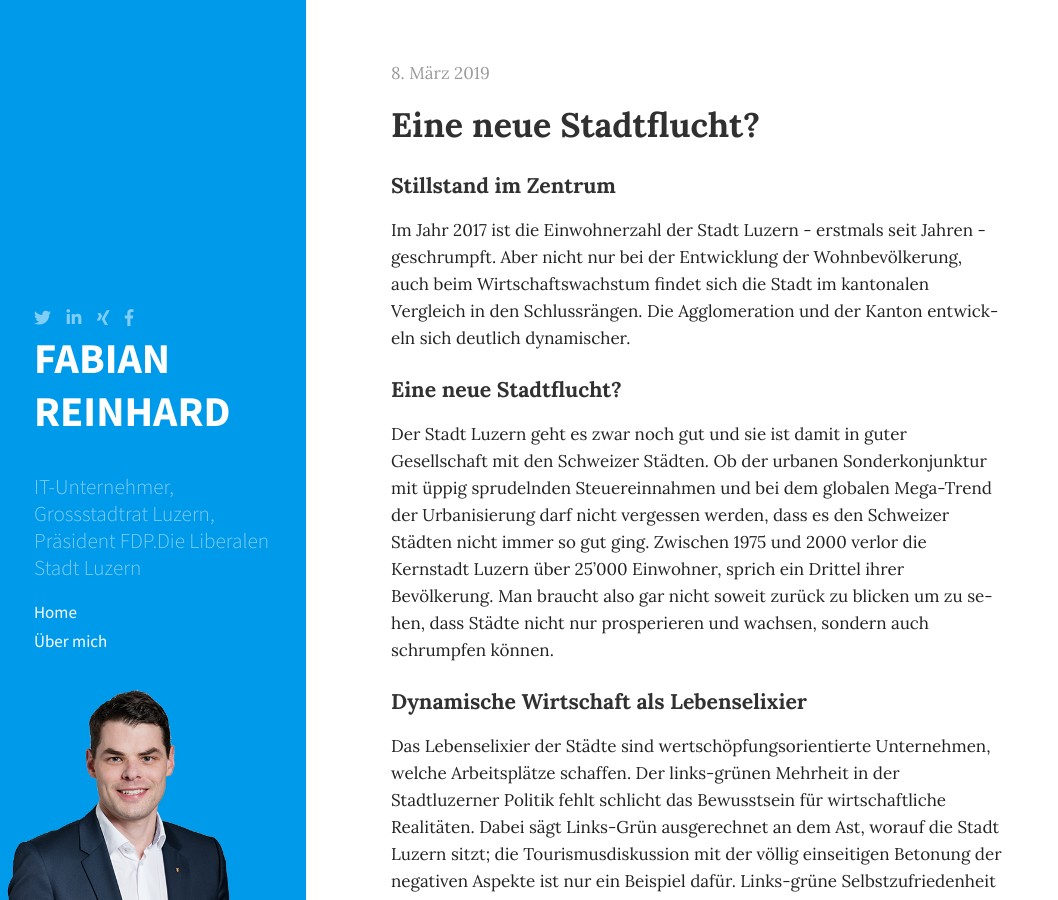
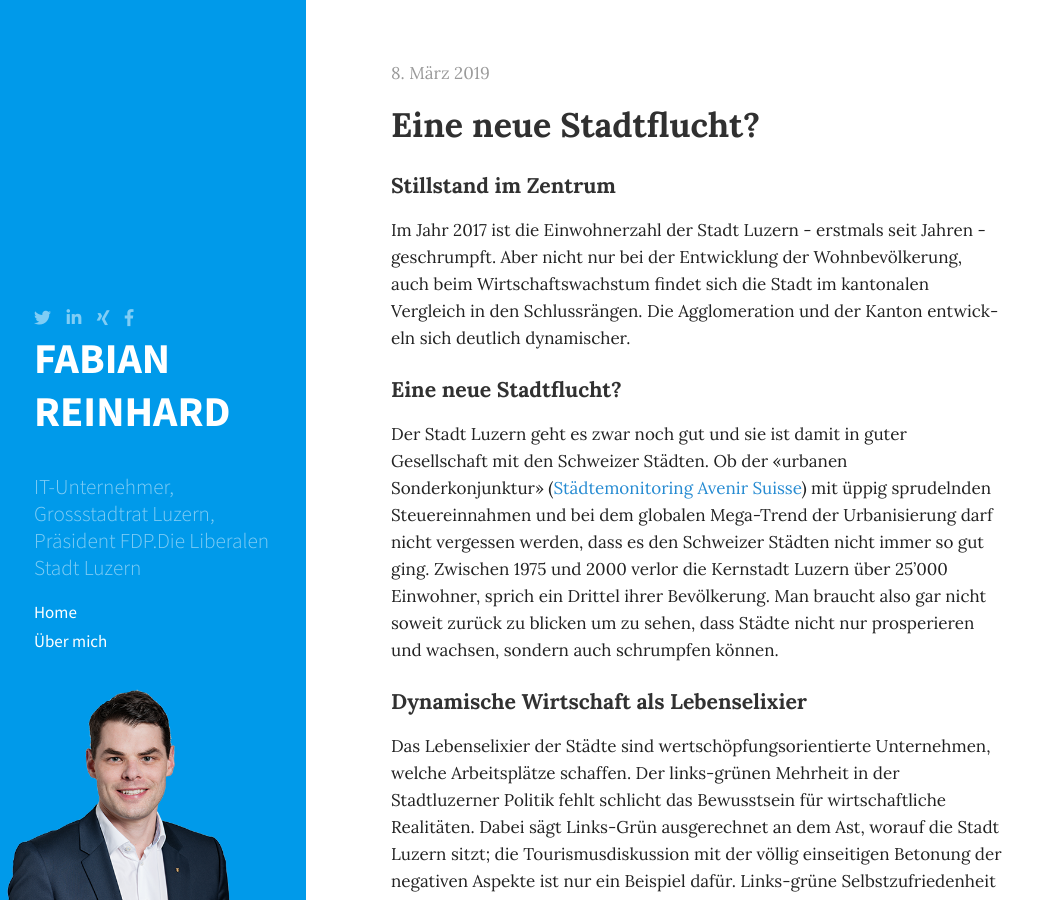
Before and after one commit to freinhard/freinhard.github.io, a Jekyll site: the page built from _posts/2019-03-08-stadtflucht.md, in a window 1280 px wide and 900 px high. Shown: the whole window, without its empty margins (0-1058 px from the left). Built offline with Jekyll 4.4.1, drawn with Linux system fonts in a browser that asks for light colours; nearby versions of some CDN libraries; comment, search, counter and statistics services are not loaded.

Commit message:
Link Städtemonitoring

```diff
--- a/_posts/2019-03-08-stadtflucht.md
+++ b/_posts/2019-03-08-stadtflucht.md
@@ -7,7 +7,7 @@ title: Eine neue Stadtflucht?
 Im Jahr 2017 ist die Einwohnerzahl der Stadt Luzern - erstmals seit Jahren - geschrumpft. Aber nicht nur bei der Entwicklung der Wohnbevölkerung, auch beim Wirtschaftswachstum findet sich die Stadt im kantonalen Vergleich in den Schlussrängen. Die Agglomeration und der Kanton entwickeln sich deutlich dynamischer.
 
 ### Eine neue Stadtflucht?
-Der Stadt Luzern geht es zwar noch gut und sie ist damit in guter Gesellschaft mit den Schweizer Städten. Ob der urbanen Sonderkonjunktur mit üppig sprudelnden Steuereinnahmen und bei dem globalen Mega-Trend der Urbanisierung darf nicht vergessen werden, dass es den Schweizer Städten nicht immer so gut ging. Zwischen 1975 und 2000 verlor die Kernstadt Luzern über 25’000 Einwohner, sprich ein Drittel ihrer Bevölkerung. Man braucht also gar nicht soweit zurück zu blicken um zu sehen, dass Städte nicht nur prosperieren und wachsen, sondern auch schrumpfen können.
+Der Stadt Luzern geht es zwar noch gut und sie ist damit in guter Gesellschaft mit den Schweizer Städten. Ob der «urbanen Sonderkonjunktur» ([Städtemonitoring Avenir Suisse](ttps://www.avenir-suisse.ch/publication/20-jahre-schweizer-stadtpolitik/)) mit üppig sprudelnden Steuereinnahmen und bei dem globalen Mega-Trend der Urbanisierung darf nicht vergessen werden, dass es den Schweizer Städten nicht immer so gut ging. Zwischen 1975 und 2000 verlor die Kernstadt Luzern über 25’000 Einwohner, sprich ein Drittel ihrer Bevölkerung. Man braucht also gar nicht soweit zurück zu blicken um zu sehen, dass Städte nicht nur prosperieren und wachsen, sondern auch schrumpfen können.
 
 ### Dynamische Wirtschaft als Lebenselixier
 Das Lebenselixier der Städte sind wertschöpfungsorientierte Unternehmen, welche Arbeitsplätze schaffen. Der links-grünen Mehrheit in der Stadtluzerner Politik fehlt schlicht das Bewusstsein für wirtschaftliche Realitäten. Dabei sägt Links-Grün ausgerechnet an dem Ast, worauf die Stadt Luzern sitzt; die Tourismusdiskussion mit der völlig einseitigen Betonung der negativen Aspekte ist nur ein Beispiel dafür.
```
